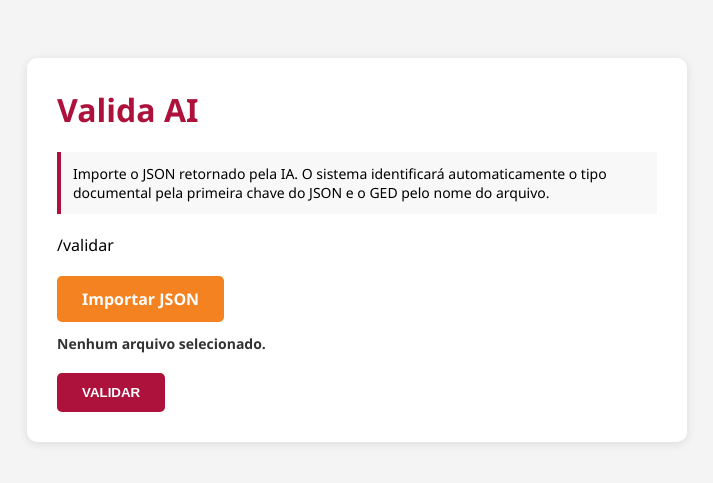
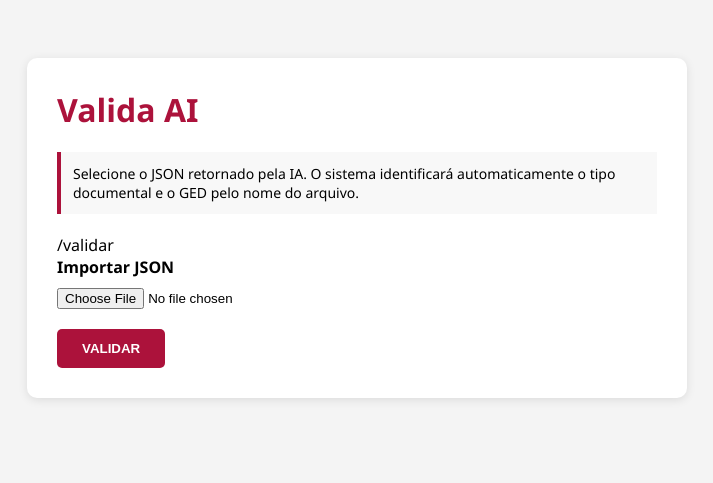
Before and after one commit to RafaelFerreira0906/valida-ai, a Flask app: page / in a window 1280 px wide. Shown: the top 483 px of the page, without its empty margins (283-996 px from the left). Run offline with Flask 3, Linux system fonts and the light colour scheme.

Commit message:
primeira versao

```diff
--- a/templates/index.html
+++ b/templates/index.html
@@ -34,27 +34,18 @@
             font-size: 14px;
         }
 
-        .arquivo-area {
-            margin-top: 20px;
+        label {
+            font-weight: bold;
+            display: block;
+            margin-bottom: 8px;
+        }
+
+        input[type="file"] {
+            width: 100%;
             margin-bottom: 20px;
         }
 
-        input[type="file"] {
-            display: none;
-        }
-
-        .btn-importar {
-            display: inline-block;
-            background: #F58220;
-            color: white;
-            padding: 12px 25px;
-            border-radius: 5px;
-            cursor: pointer;
-            font-weight: bold;
-            margin-right: 10px;
-        }
-
-        .btn-validar {
+        button {
             background: #AC123B;
             color: white;
             border: none;
@@ -64,16 +55,8 @@
             font-weight: bold;
         }
 
-        .btn-importar:hover,
-        .btn-validar:hover {
+        button:hover {
             opacity: .9;
-        }
-
-        .nome-arquivo {
-            margin-top: 12px;
-            color: #333;
-            font-size: 14px;
-            font-weight: bold;
         }
     </style>
 </head>
@@ -85,17 +68,13 @@
         <h1>Valida AI</h1>
 
         <div class="info">
-            Importe o JSON retornado pela IA. O sistema identificará automaticamente
-            o tipo documental pela primeira chave do JSON e o GED pelo nome do arquivo.
+            Selecione o JSON retornado pela IA. O sistema identificará automaticamente
+            o tipo documental e o GED pelo nome do arquivo.
         </div>
 
         /validar
 
-            <div class="arquivo-area">
-
-                <label for="json" class="btn-importar">
-                    Importar JSON
-                </label>
+            <label for="json">Importar JSON</label>
 
             <input
                 type="file"
@@ -103,16 +82,9 @@
                 name="json"
                 accept=".json"
                 required
-                    onchange="mostrarNomeArquivo()"
             >
 
-                <div id="nomeArquivo" class="nome-arquivo">
-                    Nenhum arquivo selecionado.
-                </div>
-
-            </div>
-
-            <button type="submit" class="btn-validar">
+            <button type="submit">
                 VALIDAR
             </button>
 
@@ -120,19 +92,6 @@
 
     </div>
 
-    <script>
-        function mostrarNomeArquivo() {
-            const input = document.getElementById("json");
-            const nomeArquivo = document.getElementById("nomeArquivo");
-
-            if (input.files.length > 0) {
-                nomeArquivo.textContent = "Arquivo selecionado: " + input.files[0].name;
-            } else {
-                nomeArquivo.textContent = "Nenhum arquivo selecionado.";
-            }
-        }
-    </script>
-
 </body>
 
 </html>
```
Lines whose indentation alone changed are shown as unchanged.
